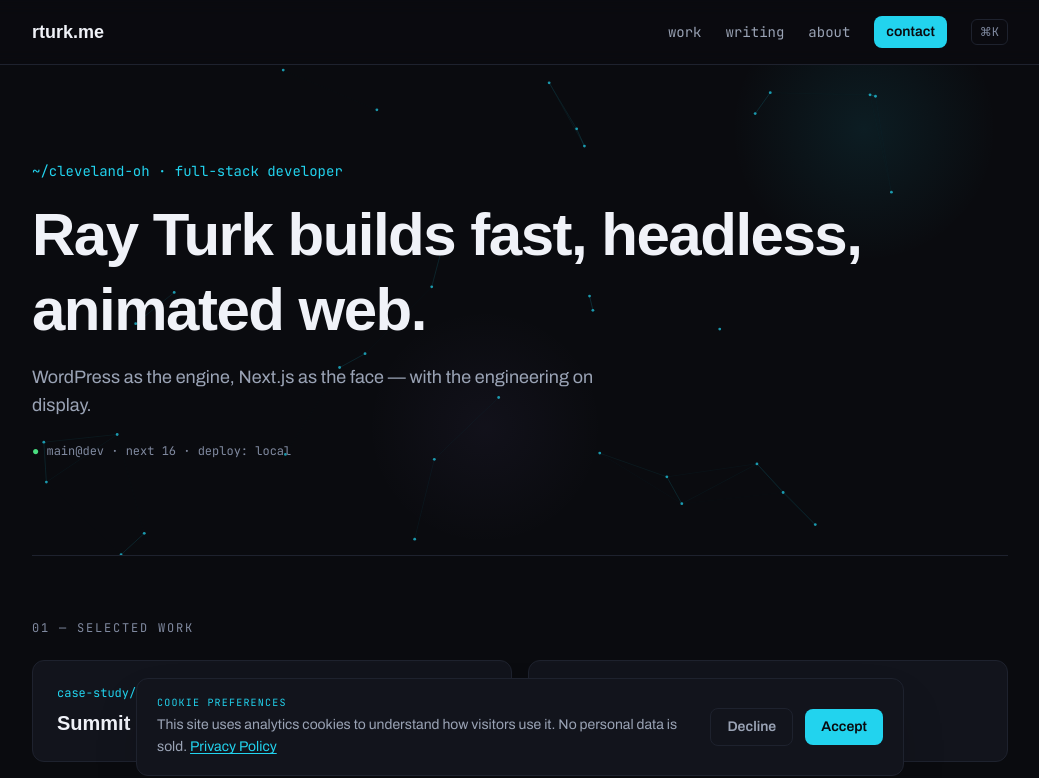
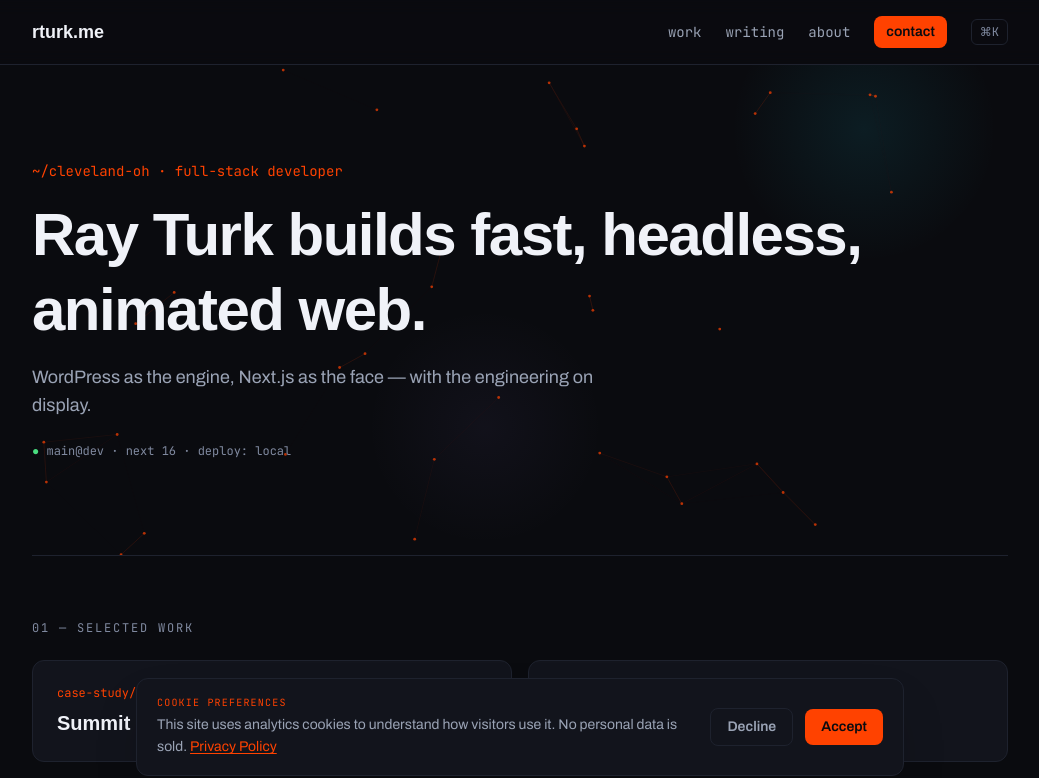
Before and after one commit to RayTurk/rturk-me, a Next.js app: page / in a window 1280 px wide. Shown: the top 778 px of the page, without its empty margins (120-1159 px from the left). Built offline with nearby package versions, Linux system fonts and the light colour scheme; no server answers; a web font is replaced by a local one.

Commit message:
feat: swap brand accent to #ff4200

```diff
--- a/src/app/globals.css
+++ b/src/app/globals.css
@@ -6,7 +6,7 @@
   --color-panel: #12141c;
   --color-hairline: #1e222e;
   --color-hairline-bright: #2a2f3e;
-  --color-ion: #22d3ee;
+  --color-ion: #ff4200;
   --color-drift: #a78bfa;
   --color-signal: #f0f2f8;
   --color-muted: #9aa3b5;
--- a/src/app/opengraph-image.tsx
+++ b/src/app/opengraph-image.tsx
@@ -18,7 +18,7 @@ export default function OpengraphImage() {
           padding: '72px',
         }}
       >
-        <div style={{ display: 'flex', color: '#22d3ee', fontSize: 28, fontFamily: 'monospace' }}>
+        <div style={{ display: 'flex', color: '#ff4200', fontSize: 28, fontFamily: 'monospace' }}>
           rturk.me
         </div>
         <div style={{ display: 'flex', flexDirection: 'column' }}>
@@ -32,7 +32,7 @@ export default function OpengraphImage() {
         <div style={{ display: 'flex', color: '#9aa3b5', fontSize: 24 }}>
           Full-Stack Developer · Cleveland, OH
         </div>
-        <div style={{ display: 'flex', position: 'absolute', bottom: 0, left: 0, width: '100%', height: 8, background: '#22d3ee' }} />
+        <div style={{ display: 'flex', position: 'absolute', bottom: 0, left: 0, width: '100%', height: 8, background: '#ff4200' }} />
       </div>
     ),
     { ...size }
--- a/src/app/work/[slug]/opengraph-image.tsx
+++ b/src/app/work/[slug]/opengraph-image.tsx
@@ -23,14 +23,14 @@ export default async function Image({ params }: { params: Promise<{ slug: string
           padding: '72px',
         }}
       >
-        <div style={{ display: 'flex', color: '#22d3ee', fontSize: 24, fontFamily: 'monospace' }}>
+        <div style={{ display: 'flex', color: '#ff4200', fontSize: 24, fontFamily: 'monospace' }}>
           rturk.me / work
         </div>
         <div style={{ display: 'flex', color: '#f0f2f8', fontSize: 56, fontWeight: 700, lineHeight: 1.15 }}>
           {title}
         </div>
         <div style={{ display: 'flex', color: '#9aa3b5', fontSize: 22 }}>Case study · Ray Turk</div>
-        <div style={{ display: 'flex', position: 'absolute', bottom: 0, left: 0, width: '100%', height: 8, background: '#22d3ee' }} />
+        <div style={{ display: 'flex', position: 'absolute', bottom: 0, left: 0, width: '100%', height: 8, background: '#ff4200' }} />
       </div>
     ),
     { ...size }
--- a/src/app/writing/[slug]/opengraph-image.tsx
+++ b/src/app/writing/[slug]/opengraph-image.tsx
@@ -23,14 +23,14 @@ export default async function Image({ params }: { params: Promise<{ slug: string
           padding: '72px',
         }}
       >
-        <div style={{ display: 'flex', color: '#22d3ee', fontSize: 24, fontFamily: 'monospace' }}>
+        <div style={{ display: 'flex', color: '#ff4200', fontSize: 24, fontFamily: 'monospace' }}>
           rturk.me / writing
         </div>
         <div style={{ display: 'flex', color: '#f0f2f8', fontSize: 56, fontWeight: 700, lineHeight: 1.15 }}>
           {title}
         </div>
         <div style={{ display: 'flex', color: '#9aa3b5', fontSize: 22 }}>Ray Turk</div>
-        <div style={{ display: 'flex', position: 'absolute', bottom: 0, left: 0, width: '100%', height: 8, background: '#22d3ee' }} />
+        <div style={{ display: 'flex', position: 'absolute', bottom: 0, left: 0, width: '100%', height: 8, background: '#ff4200' }} />
       </div>
     ),
     { ...size }
--- a/src/components/interactive/ParticleField.tsx
+++ b/src/components/interactive/ParticleField.tsx
@@ -73,7 +73,7 @@ export default function ParticleField() {
         if (p.y > height) p.y = 0;
         context.beginPath();
         context.arc(p.x, p.y, 1.4, 0, Math.PI * 2);
-        context.fillStyle = 'rgba(34, 211, 238, 0.7)';
+        context.fillStyle = 'rgba(255, 66, 0, 0.7)';
         context.fill();
         for (let j = i + 1; j < particles.length; j++) {
           const q = particles[j];
@@ -85,7 +85,7 @@ export default function ParticleField() {
             context.beginPath();
             context.moveTo(p.x, p.y);
             context.lineTo(q.x, q.y);
-            context.strokeStyle = `rgba(34, 211, 238, ${alpha})`;
+            context.strokeStyle = `rgba(255, 66, 0, ${alpha})`;
             context.stroke();
           }
         }
```
